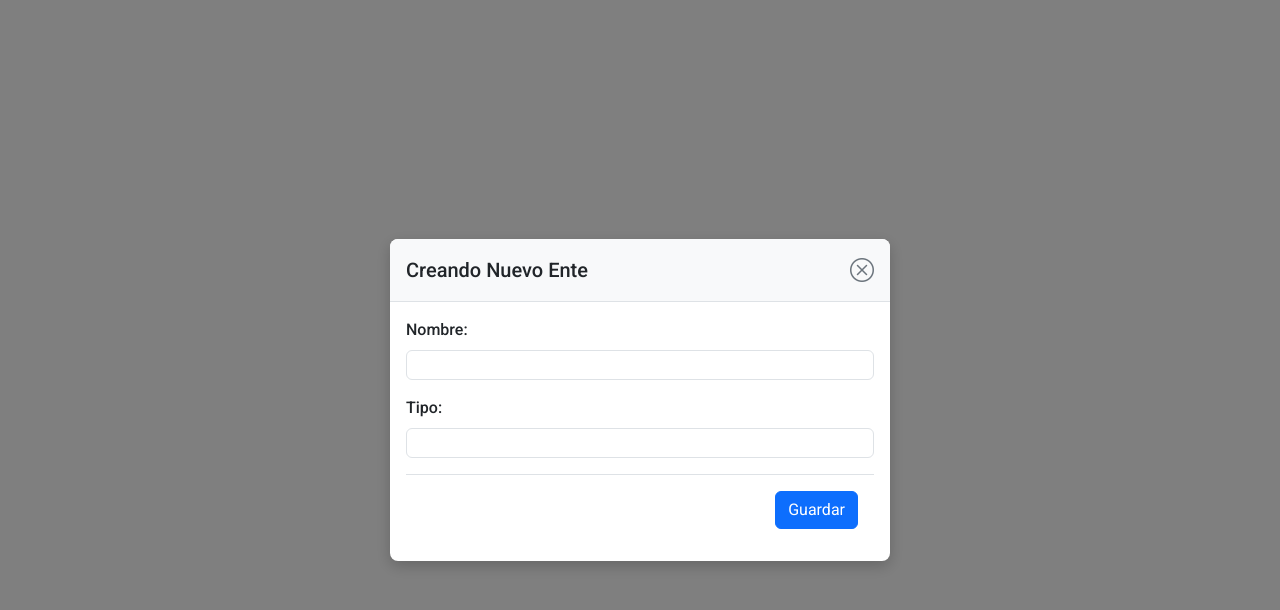
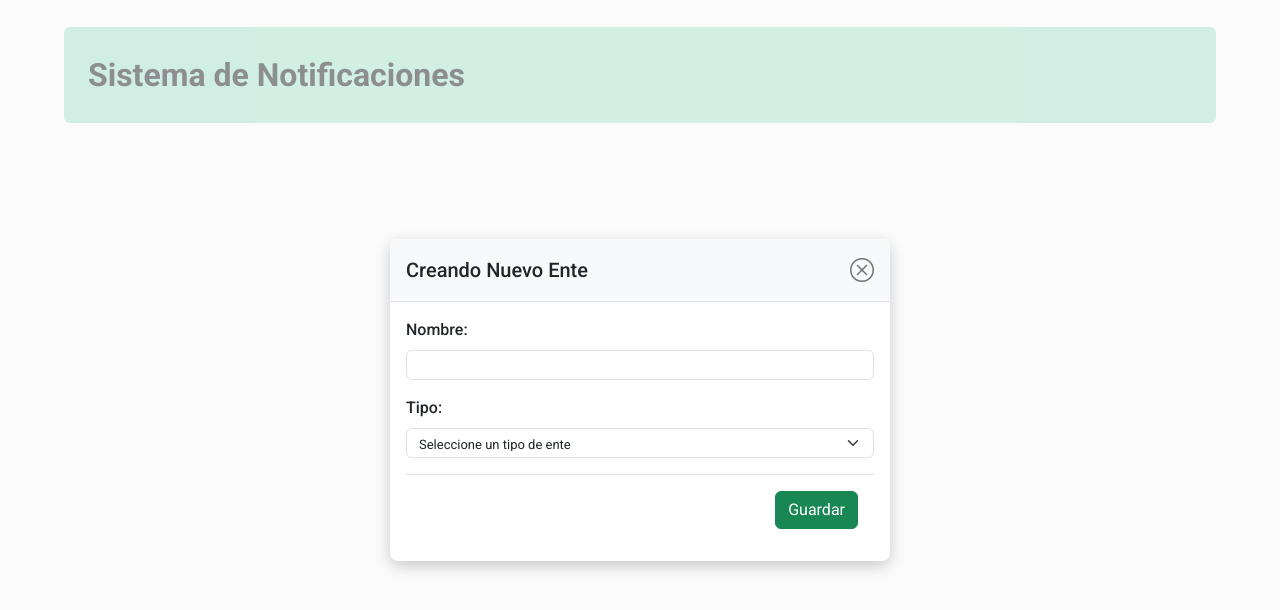
Before and after one commit to CharlyLopezH/BitaCEJ, a React (Vite) app in the folder NoticeFrontend/: page /formulario-ente in a window 1280 px wide. Shown: the top 610 px of the page. Built offline with nearby package versions, Linux system fonts and the light colour scheme.

Commit message:
commit 18-07-25 bis

```diff
--- a/NoticeFrontend/src/Styles.css
+++ b/NoticeFrontend/src/Styles.css
@@ -230,7 +230,19 @@ table.table thead.my-theader th {
   height: 30px;
   width: 100%;
   min-width: 50px;
+  font-family: 'Roboto', sans-serif;
+  font-size: small;
 }
+
+.form-select {
+  height: 30px;
+  width: 100%;
+  min-width: 50px;
+  font-family: 'Roboto', sans-serif;
+  font-size: small;
+}
+
+
 
 .form-control:focus {
   /* background-color: #5e8674;   */
@@ -268,6 +280,7 @@ table.table thead.my-theader th {
 .modal-content-custom {
   width: 100%;
   height: 100%;
+  background-color: #15b86c;
 }
 
 .modal-title-custom {
@@ -346,7 +359,8 @@ table.table thead.my-theader th {
   left: 0;
   right: 0;
   bottom: 0;
-  background-color: rgba(0, 0, 0, 0.5);
+  /* background-color: rgba(0, 0, 0, 0.5); */
+  background-color: rgba(250, 247, 247, 0.5) !important; /* Rojo con 50% de opacidad */
   display: flex;
   justify-content: center;
   align-items: center;
@@ -406,6 +420,7 @@ table.table thead.my-theader th {
 /* Grupos de formulario */
 .form-group {
   margin-bottom: 1rem;
+  font-family: 'Roboto', sans-serif;
 }
 
 .form-group label {
--- a/NoticeFrontend/src/app/entes/IndiceEntes.tsx
+++ b/NoticeFrontend/src/app/entes/IndiceEntes.tsx
@@ -8,9 +8,6 @@ const IndiceEntes=()=>{
 
 return (
 <>
-<div className="container bg-my-header">
-   Sistema Notice / Índice de Entes
-</div>
 <hr/>
 <ListadoEntes/>
 <hr/>
--- a/NoticeFrontend/src/app/entes/componentes/Formulario.tsx
+++ b/NoticeFrontend/src/app/entes/componentes/Formulario.tsx
@@ -4,15 +4,34 @@ import axios from "axios";
 import { useNavigate } from "react-router-dom";
 
 const Formulario = () => {
+
+interface OpcionTipo {
+  valor: string;  // Valor que se almacenará (OPD, SEC, etc.)
+  etiqueta: string; // Texto que se mostrará
+}
+
+
+const opcionesTipo: OpcionTipo[] = [
+  { valor: "OPD", etiqueta: "Organismo Público Descentralizado" },
+  { valor: "SEC", etiqueta: "Secretaría Ejecutiva" },
+  { valor: "FIDE", etiqueta: "Fideicomiso Público" },
+  { valor: "MUN", etiqueta: "Gobierno Municipal" },
+  { valor: "VAR", etiqueta: "Variante Administrativa" }
+];
+
   // Esquema de validación con Yup
   const validationSchema = Yup.object().shape({
     nombre: Yup.string()
       .required("El nombre es obligatorio")
       .min(2, "Mínimo 2 caracteres")
       .max(50, "Máximo 50 caracteres"),
-    email: Yup.string()
-      .required("El email es obligatorio")
-      .email("Formato de email inválido"),
+
+  tipo: Yup.string()
+    .required("Debe seleccionar un tipo de ente")
+    .oneOf(
+      opcionesTipo.map(opcion => opcion.valor), // Valida contra los valores (no las etiquetas)
+      "Seleccione una opción válida"
+    )
   });
 
   // Configuración de Formik
@@ -27,6 +46,7 @@ const Formulario = () => {
         // 1. Convertir los datos a FormData
         const formData = new FormData();
         formData.append("Nombre", values.nombre); // ¡Case-sensitive!
+        formData.append("tipo", values.tipo); // ¡Faltaba este campo!
 
         // 2. Enviar con Axios (sin header Content-Type manual)
         const response = await axios.post(
@@ -34,9 +54,11 @@ const Formulario = () => {
           formData, // Va de un formulario
           {
             withCredentials: false,
-            timeout: 2000,
-            // Axios detecta FormData y asigna automáticamente:
-            // Content-Type: multipart/form-data; boundary=...
+            timeout: 1000,
+            //Axios detecta FormData y asigna automáticamente:
+            headers: {
+          'Content-Type': 'application/json'
+    }
           }
         );
         console.log("Registro exitoso:", response.data);
@@ -104,6 +126,12 @@ const Formulario = () => {
          navigate(-1); // Esto equivale a setShowModal(false)
     }
 
+  const handleSubmit=(e: any)=>{
+    console.log('Contenido del arreglo:');
+  }
+
+
+
   return (
   <div className="modal-overlay">
     <div className="modal-container">
@@ -148,27 +176,33 @@ const Formulario = () => {
             {/* Campo Tipo */}
             <div className="form-group">
               <label htmlFor="tipo">Tipo:</label>
-              <input
-                className={`form-control ${
-                  formik.touched.tipo && formik.errors.tipo ? "is-invalid" : ""
-                }`}
+<select
   id="tipo"
   name="tipo"
-                type="text"
+  className={`form-select  ${
+    formik.touched.tipo && formik.errors.tipo ? 'is-invalid' : ''
+  }`}
   onChange={formik.handleChange}
   onBlur={formik.handleBlur}
-                value={formik.values.tipo}
-              />
+  value={formik.values.tipo} // Aquí se guarda el valor (OPD, SEC, etc.)
+>
+  <option value="">Seleccione un tipo de ente</option>
+  {opcionesTipo.map((opcion) => (
+    <option key={opcion.valor} value={opcion.valor}>
+      {opcion.etiqueta}
+    </option>
+  ))}
+</select>
   {formik.touched.tipo && formik.errors.tipo && (
-                <div className="invalid-feedback">
-                  {formik.errors.tipo}
-                </div>
+    <div className="invalid-feedback">{formik.errors.tipo}</div>
   )}
  </div>
 
             {/* Botón de guardar */}
             <div className="modal-footer">
-              <button type="submit" className="btn btn-primary">
+              <button
+                onClick={handleSubmit}
+                type="submit" className="btn btn-success">
                 Guardar
               </button>
             </div>
--- a/NoticeFrontend/src/main.tsx
+++ b/NoticeFrontend/src/main.tsx
@@ -11,7 +11,12 @@ import Formulario from './app/entes/componentes/Formulario'
 
 createRoot(document.getElementById('root')!).render(
   // <StrictMode>
+
   <BrowserRouter>
+  {/* Encabezado del Proyecto */}
+    <div className="container bg-my-header">
+      Sistema de Notificaciones
+    </div>
     <Routes>
       <Route index element={<IndiceEntes />} />
       <Route path="formulario-ente" element={<Formulario/>} />
```
Lines whose indentation alone changed are shown as unchanged.
